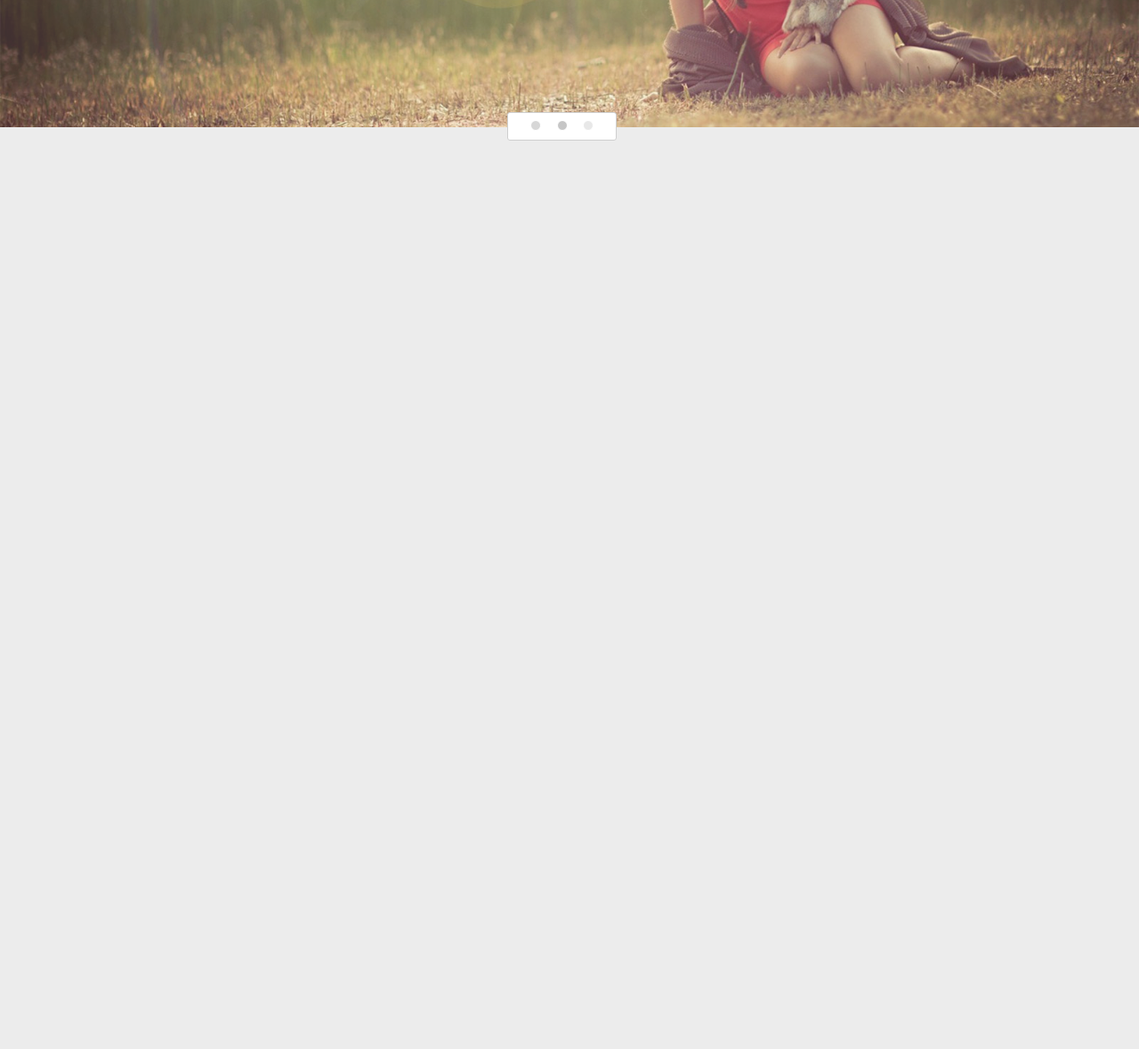
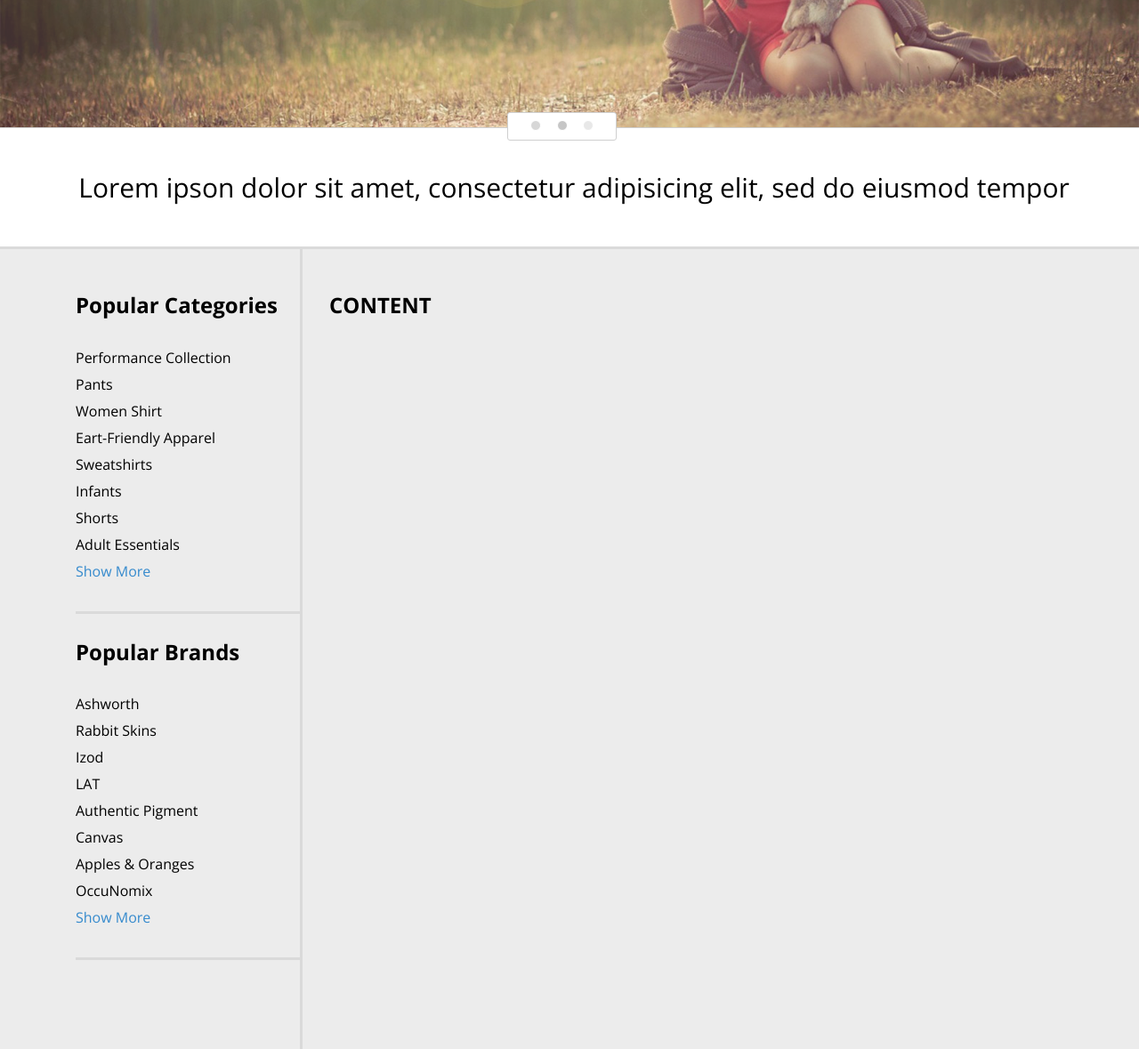
Before and after one commit to ArmineKh/Bootstrap_shop, a plain HTML site: page index.html in a window 1280 px wide. Shown: the part 500-1679 px from the top of the page at 89% size. Before the commit the page ends 800 px from the top, so only its background shows below. Drawn offline with nearby package versions, Linux system fonts and the light colour scheme.

Commit message:
added sidbar

```diff
--- a/css/style.css
+++ b/css/style.css
@@ -184,6 +184,56 @@ h3{
 	padding: 0;
 	margin-left: 30px;
 }
+#mine_menu_navbar_right{
+	margin-top: 7px !important;
+}
+/*========Content======== */
+
+.main-slogan{
+	background: #fff;
+	text-align: center;
+	padding: 50px 0;
+	border-top: 1px solid #cfcfcf;
+	border-bottom: 3px solid #dadada;
+}
+.main-slogan h1{
+	min-width: 1120px;
+	font-size: 30px;
+	margin: 0;
+}
+
+.sidebar{
+	padding: 50px 0 70px;
+	border-right: 3px solid #dadada;
+}
+.widget{
+	border-bottom: 3px solid #dadada;
+	padding-bottom: 30px;
+	margin-bottom: 30px;
+}
+.widget h3,
+.content h3{
+	margin-top: 0;
+	margin-bottom: 30px;
+}
+.widget ul{
+	list-style: none;
+	padding-left: 0;
+	margin-bottom: 0;
+}
+.widget ul li a{
+	color: #000;
+	font-size: 16px;
+	line-height: 30px;
+	display: block;
+}
+.widget ul li.more a{
+	color: #358acd;
+}
+.content{
+	padding: 50px 0 70px;
+}
+
 /* Large Devices, Wide Screens */
 @media only screen and (max-width : 1200px) {
 	.menu-top .navbar-nav{
@@ -201,6 +251,15 @@ h3{
 }
 .menu-carousel .carousel-caption p{
 	font-size: 22px;
+}
+.main-menu{
+	top: 270px;
+
+}
+.sidebar{
+	padding-bottom: 0;
+	padding-top: 0;
+	border-right: none;
 }
 }
 
@@ -226,6 +285,17 @@ h3{
 	padding: 15px 20px;
 	font-size: 16px;
 }
+.main-menu{
+	top: 150px;
+
+}
+}
+@media only screen and (max-width : 540px) {
+.sidebar .col-xs-6{
+	width: 100%;
+
+}
+
 }
 
 /* Extra Small Devices, Phones */
--- a/index.html
+++ b/index.html
@@ -112,22 +112,20 @@
 										<a class="nav-link" href="#">Sale</a>
 									</li>
 								</ul>
-							<ul>
-								<li>
-							<div class="navbar-nav mr-auto navbar-right">
+
+
+								<div class="navbar-nav mr-auto navbar-right"id="mine_menu_navbar_right">
 									<form class="form-inline my-2 my-lg-0"  method="post" action="">
 										<div class="input-group">
 											<input class="form-control mr-sm-2" type="search" placeholder="Search" aria-label="Search">
-							      <div class="input-group-append">
 											<span class="input-group-btn" id="basic-addon2">
 												<button type="submit" class="btn btn-default" name="go"><i class="glyphicon glyphicon-search"></i></button>
 											</span>
 										</div>
-							      </div>
 									</form>
 								</div>
-						</li>
-							</ul>
+
+
 							</div>
 						</div> <!--/.main-menu-bg -->
 					</div> <!--/.container -->
@@ -194,5 +192,62 @@
 
 		<!-- <script src="https://ajax.googleapis.com/ajax/libs/jquery/1.11.3/jquery.min.js"></script> -->
 		<!-- <script src="js/bootstrap.min.js"></script> -->
+
+		<section class="main-slogan">
+			<div class="container">
+				<h1>Lorem ipson dolor sit amet, consectetur adipisicing elit, sed do eiusmod tempor</h1>
+			</div>
+		</section>
+
+		<section class="main-content">
+			<div class="container">
+				<div class="row">
+					<div class="col-md-9 col-md-push-3">
+						<div class="content">
+							<h3>CONTENT</h3>
+						</div> <!-- ./content -->
+					</div>
+					<div class="col-md-3 col-md-pull-9">
+						<div class="sidebar">
+							<div class="row">
+								<div class="col-xs-6 col-md-12">
+									<div class="widget">
+										<h3>Popular Categories</h3>
+										<ul>
+											<li><a href="#">Performance Collection</a></li>
+											<li><a href="#">Pants</a></li>
+											<li><a href="#">Women Shirt</a></li>
+											<li><a href="#">Eart-Friendly Apparel</a></li>
+											<li><a href="#">Sweatshirts</a></li>
+											<li><a href="#">Infants</a></li>
+											<li><a href="#">Shorts</a></li>
+											<li><a href="#">Adult Essentials</a></li>
+											<li class="more"><a href="#">Show More</a></li>
+										</ul>
+									</div>
+								</div>
+								<div class="col-xs-6 col-md-12">
+									<div class="widget">
+										<h3>Popular Brands</h3>
+										<ul>
+											<li><a href="#">Ashworth</a></li>
+											<li><a href="#">Rabbit Skins</a></li>
+											<li><a href="#">Izod</a></li>
+											<li><a href="#">LAT</a></li>
+											<li><a href="#">Authentic Pigment</a></li>
+											<li><a href="#">Canvas</a></li>
+											<li><a href="#">Apples & Oranges</a></li>
+											<li><a href="#">OccuNomix</a></li>
+											<li class="more"><a href="#">Show More</a></li>
+										</ul>
+									</div>
+								</div>
+							</div>
+						</div> <!-- ./sidebar -->
+					</div>
+				</div>
+			</div>
+		</section>
+
 	</body>
 	</html>
```
Lines whose indentation alone changed are shown as unchanged.
